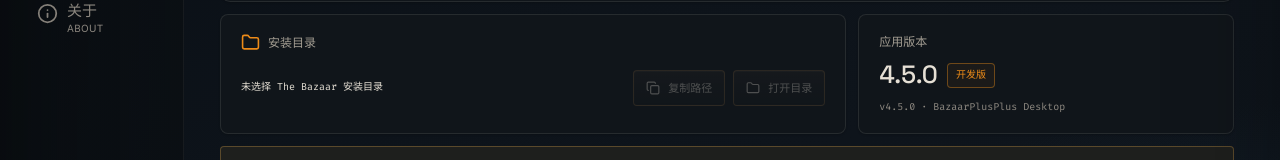
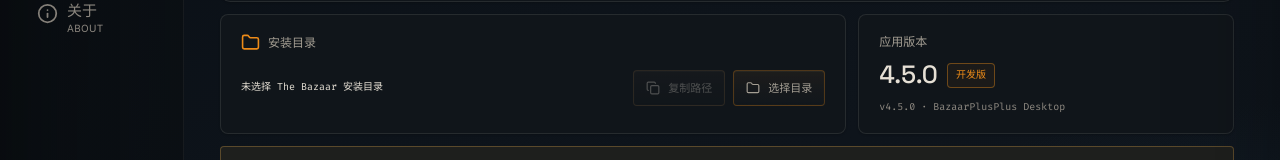
Before and after one commit to BazaarPlusPlus/bazaarplusplus-installer, a React (Vite) app: page / in a window 1280 px wide. Shown: the part 357-517 px from the top of the page. Built offline with nearby package versions, Linux system fonts and the light colour scheme.

Commit message:
fix can't select game's path

```diff
--- a/src/features/install/InstallStatusPanel.tsx
+++ b/src/features/install/InstallStatusPanel.tsx
@@ -1,4 +1,3 @@
-import { openPath } from '@tauri-apps/plugin-opener';
 import { CircleAlert, Copy, Folder } from 'lucide-react';
 import { useState } from 'react';
 import type { ReactNode } from 'react';
@@ -99,11 +98,13 @@
               <Button
                 type="button"
                 size="small"
-                disabled={!selectedPath}
-                onClick={() => selectedPath && void openPath(selectedPath)}
+                disabled={page.busy}
+                onClick={() => void page.chooseDirectory()}
+                title={t('selectDirectory')}
+                aria-label={t('selectDirectory')}
               >
                 <Folder size={14} />
-                {t('openDirectory')}
+                {t('selectDirectory')}
               </Button>
             </div>
           </div>
--- a/src/i18n/messages.ts
+++ b/src/i18n/messages.ts
@@ -399,7 +399,7 @@
   installationDirectoryHeading: '安装目录',
   copyPath: '复制路径',
   pathCopied: '已复制',
-  openDirectory: '打开目录',
+  selectDirectory: '选择目录',
   applicationVersionHeading: '应用版本',
   developmentBuild: '开发版',
   stableBuild: '正式版',
@@ -833,7 +833,7 @@
   installationDirectoryHeading: 'Install Directory',
   copyPath: 'Copy Path',
   pathCopied: 'Copied',
-  openDirectory: 'Open Folder',
+  selectDirectory: 'Choose Folder',
   applicationVersionHeading: 'App Version',
   developmentBuild: 'Development',
   stableBuild: 'Stable',
```
